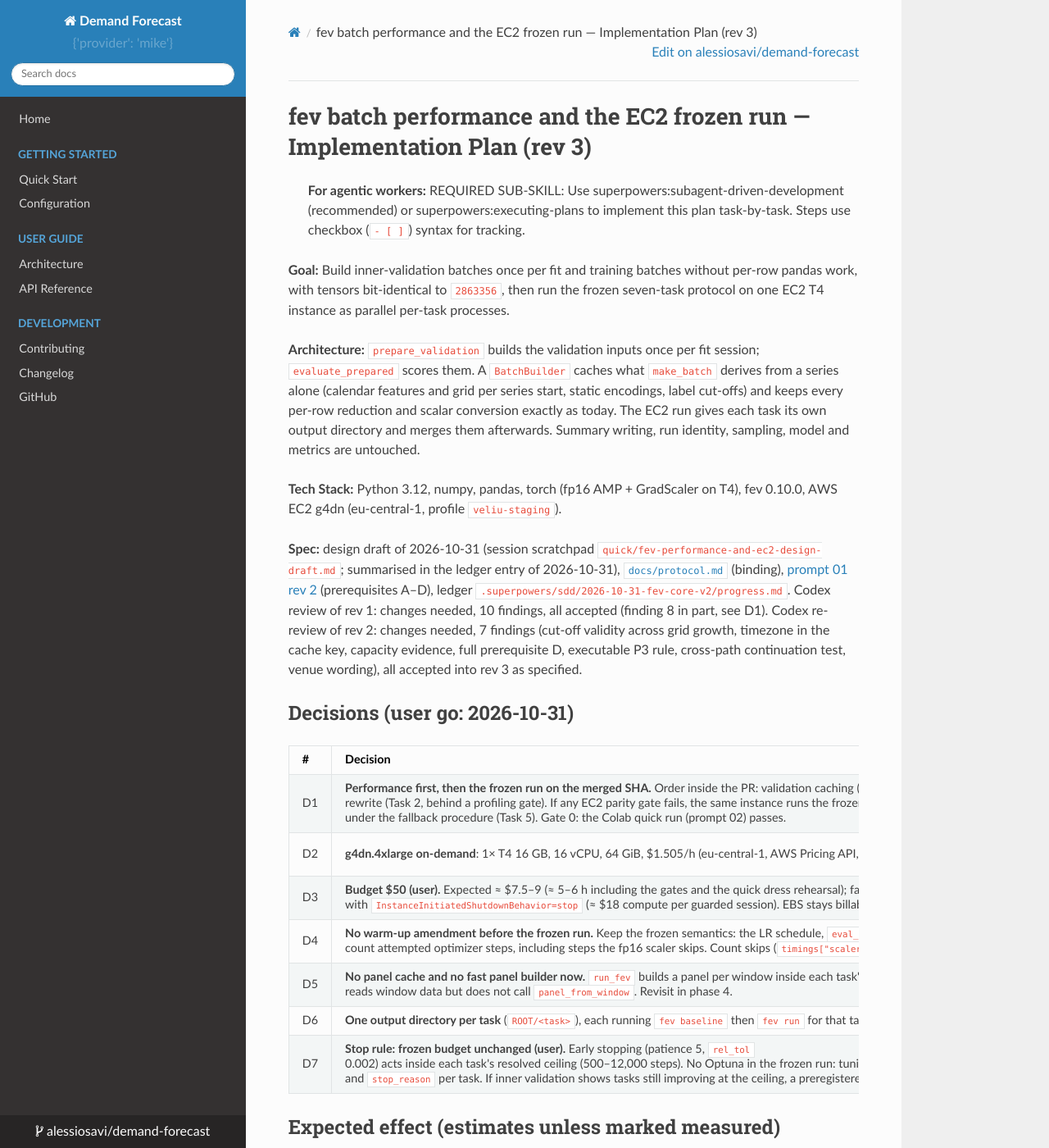
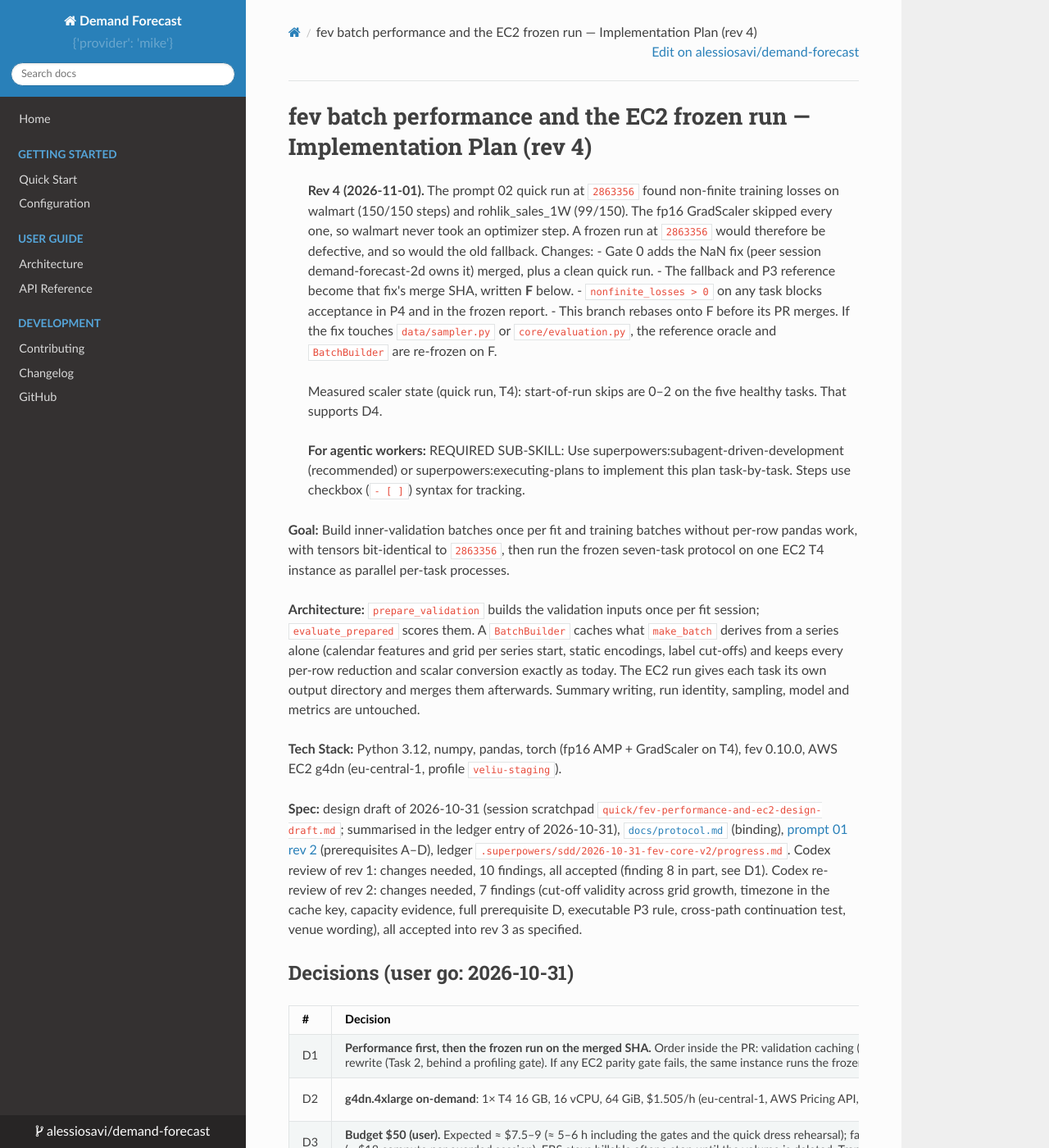
Before and after one commit to alessiosavi/demand-forecast, an MkDocs documentation site: the page built from docs/superpowers/plans/2026-10-31-fev-performance-ec2.md, in a window 1280 px wide and 1400 px high. Shown: the whole window at 82% size. Built offline with MkDocs 1.6.1, drawn with Linux system fonts in a browser that asks for light colours; nearby versions of some CDN libraries; some of the changed text lies outside the part shown.

Commit message:
docs: plan rev 4 - NaN-loss gate, fallback and P3 reference move to the fix SHA
The prompt 02 quick run at 2863356 showed non-finite losses on walmart
(150/150 steps) and rohlik (99/150), masked by fp16 GradScaler skips.
Gate 0 now requires the NaN fix merged and a clean quick run; the fallback
and P3 reference use the fix's merge SHA; nonfinite_losses > 0 blocks
acceptance. Measured start-of-run scaler skips (0-2 on healthy tasks)
support D4.

```diff
--- a/docs/superpowers/plans/2026-10-31-fev-performance-ec2.md
+++ b/docs/superpowers/plans/2026-10-31-fev-performance-ec2.md
@@ -1,4 +1,17 @@
-# fev batch performance and the EC2 frozen run — Implementation Plan (rev 3)
+# fev batch performance and the EC2 frozen run — Implementation Plan (rev 4)
+
+> **Rev 4 (2026-11-01).** The prompt 02 quick run at `2863356` found non-finite training losses
+> on walmart (150/150 steps) and rohlik_sales_1W (99/150). The fp16 GradScaler skipped every one,
+> so walmart never took an optimizer step. A frozen run at `2863356` would therefore be defective,
+> and so would the old fallback. Changes:
+> - Gate 0 adds the NaN fix (peer session demand-forecast-2d owns it) merged, plus a clean quick run.
+> - The fallback and P3 reference become that fix's merge SHA, written **F** below.
+> - `nonfinite_losses > 0` on any task blocks acceptance in P4 and in the frozen report.
+> - This branch rebases onto F before its PR merges. If the fix touches `data/sampler.py` or
+>   `core/evaluation.py`, the reference oracle and `BatchBuilder` are re-frozen on F.
+>
+> Measured scaler state (quick run, T4): start-of-run skips are 0–2 on the five healthy tasks.
+> That supports D4.
 
 > **For agentic workers:** REQUIRED SUB-SKILL: Use superpowers:subagent-driven-development (recommended) or superpowers:executing-plans to implement this plan task-by-task. Steps use checkbox (`- [ ]`) syntax for tracking.
 
@@ -29,7 +42,7 @@ wording), all accepted into rev 3 as specified.
 
 | # | Decision | Basis |
 | --- | --- | --- |
-| D1 | **Performance first, then the frozen run on the merged SHA.** Order inside the PR: validation caching (Task 1, measured cost: m5 evaluation is 56% of its budget) before the `BatchBuilder` rewrite (Task 2, behind a profiling gate). If any EC2 parity gate fails, the same instance runs the frozen protocol at `2863356` under the fallback procedure (Task 5). Gate 0: the Colab quick run (prompt 02) passes. | User chose this over the cheapest path (today's code, parallel, ≈ 5.6 h wall). Codex notes that path is viable for the earliest frozen result. The speed gains are estimates until P4 measures them. Correctness does not depend on them, because parity is exact. |
+| D1 | **Performance first, then the frozen run on the merged SHA.** Order inside the PR: validation caching (Task 1, measured cost: m5 evaluation is 56% of its budget) before the `BatchBuilder` rewrite (Task 2, behind a profiling gate). If any EC2 parity gate fails, the same instance runs the frozen protocol at F (the NaN-fix merge SHA; rev 4) under the fallback procedure (Task 5). Gate 0: the Colab quick run (prompt 02) passes. | User chose this over the cheapest path (today's code, parallel, ≈ 5.6 h wall). Codex notes that path is viable for the earliest frozen result. The speed gains are estimates until P4 measures them. Correctness does not depend on them, because parity is exact. |
 | D2 | **g4dn.4xlarge on-demand**: 1× T4 16 GB, 16 vCPU, 64 GiB, $1.505/h (eu-central-1, AWS Pricing API, 2026-10-31). | T4 keeps the fp16 + GradScaler path that prerequisites A–D and the quick run exercised. 16 vCPU (8 cores) covers the fallback's CPU-bound processes. g5/g6 (A10G/L4) select bf16 without a scaler: protocol-permitted but no real-data run has used it. The identity hashes the configured `device` (`null` here), not the resolved hardware or AMP dtype, so a cross-hardware resume is not detected. g4dn.12xlarge has four T4s and is not needed. Spot saves ≈ $3–6, but one interruption kills every process. |
 | D3 | **Budget $50 (user).** Expected ≈ $7.5–9 (≈ 5–6 h including the gates and the quick dress rehearsal); fallback ≈ $15 (≈ 10 h). Twelve-hour compute guard: `shutdown -h +720` with `InstanceInitiatedShutdownBehavior=stop` (≈ $18 compute per guarded session). EBS stays billable after a stop until the volume is deleted. Transfer is budgeted from the measured artifact size. | Hourly price × hours. The guard is not a hard ceiling: setup delays, retries and the stop latency fall outside it. The remaining headroom covers one restart. |
 | D4 | **No warm-up amendment before the frozen run.** Keep the frozen semantics: the LR schedule, `eval_every`, `checkpoint_every` and `max_steps` count attempted optimizer steps, including steps the fp16 scaler skips. Count skips (`timings["scaler_skips"]`) and document the semantics (Task 3). | Changing it introduces a second step counter, so cosine would not reach zero at `max_steps`. The step is not harmless to drop either: a zero-LR AdamW step still updates the moments and the step counter. Skip counts are unmeasured; prompt 02 reports start-of-run scales and Task 3 reports totals. A later amendment is phase-4 work with its own dated entry. |
@@ -272,7 +285,10 @@ wording), all accepted into rev 3 as specified.
 
 Every gate's artifacts are kept under `ROOT/../probes-<UTC>` and copied back with the run.
 
-- [ ] **Gate 0:** prompt 02 quick run passes; PR merged with green CI and a reviewed bot report.
+- [ ] **Gate 0:**
+  - The NaN fix is merged at F, and a quick run at F or later shows `nonfinite_losses == 0` on all
+    seven tasks.
+  - This PR is rebased onto F and merged, with green CI and a reviewed bot report.
 - [ ] **Provision:** g4dn.4xlarge on-demand, eu-central-1, 150 GB gp3 (`DeleteOnTermination=true`),
   shutdown behaviour *stop*, `sudo shutdown -h +720` at boot. Record the instance and volume IDs in the ledger.
 - [ ] **Setup:** venv at the merged SHA, lock enforced, pins verified, HF cache warmed one task at a time.
@@ -292,9 +308,9 @@ Every gate's artifacts are kept under `ROOT/../probes-<UTC>` and copied back wit
   - `n_fit_ids` 2936, `n_val_items` 2864, `max_steps` 4404, `eval_every` 200, AMP float16.
   - No run.json, bundle or NPZ.
 - [ ] **P3 repeatability** (same venv lock, threads and shapes): hermes `--stop-after 200` with the PR
-  code once and with `2863356` twice, run sequentially. Compared quantities: the full-precision
+  code once and with **F** twice (F replaces `2863356` throughout P3), run sequentially. Compared quantities: the full-precision
   inner SQL at step 200 from `progress.json`/history, and the `model` tensors in `latest.pt`.
-  - If the two `2863356` runs are bitwise equal, the PR run must be bitwise equal to them.
+  - If the two F runs are bitwise equal, the PR run must be bitwise equal to them.
   - Otherwise the PR run passes iff `|SQL_PR − SQL_ref1| ≤ 3 × |SQL_ref1 − SQL_ref2|`.
   - A failure with a bitwise-repeatable reference is a code difference → **fallback**.
   - If the reference pair disagrees, rerun the reference once more before assigning any cause.
@@ -316,7 +332,10 @@ Every gate's artifacts are kept under `ROOT/../probes-<UTC>` and copied back wit
   - Add a 10% margin. Launch all seven together if the bound is ≤ 14 GB VRAM and ≤ 48 GB RSS.
     Otherwise split into waves whose own bound fits, and keep reducing concurrency. If even one task
     does not fit, block.
-- [ ] **Failure handling — fallback** (second venv at `2863356`, fresh directories):
+- [ ] **Non-finite gate:** any task with `nonfinite_losses > 0` blocks acceptance, in P4 and in the
+  frozen report. `scaler_skips` beyond start-of-run calibration (measured 0–2 per healthy task) is
+  investigated before launch.
+- [ ] **Failure handling — fallback** (second venv at **F**, never `2863356`; fresh directories):
   - Provenance records the executing SHA and interpreter.
   - Prerequisites A, B and D and P4 are repeated with that code; `scaler_skips` is reported unknown.
 - [ ] **Launch:** fresh `ROOT=runs/ec2-frozen-<sha>-<UTC>`; tasks per the P4 decision; Monitor on the exit files; cost guard checked hourly.
```
